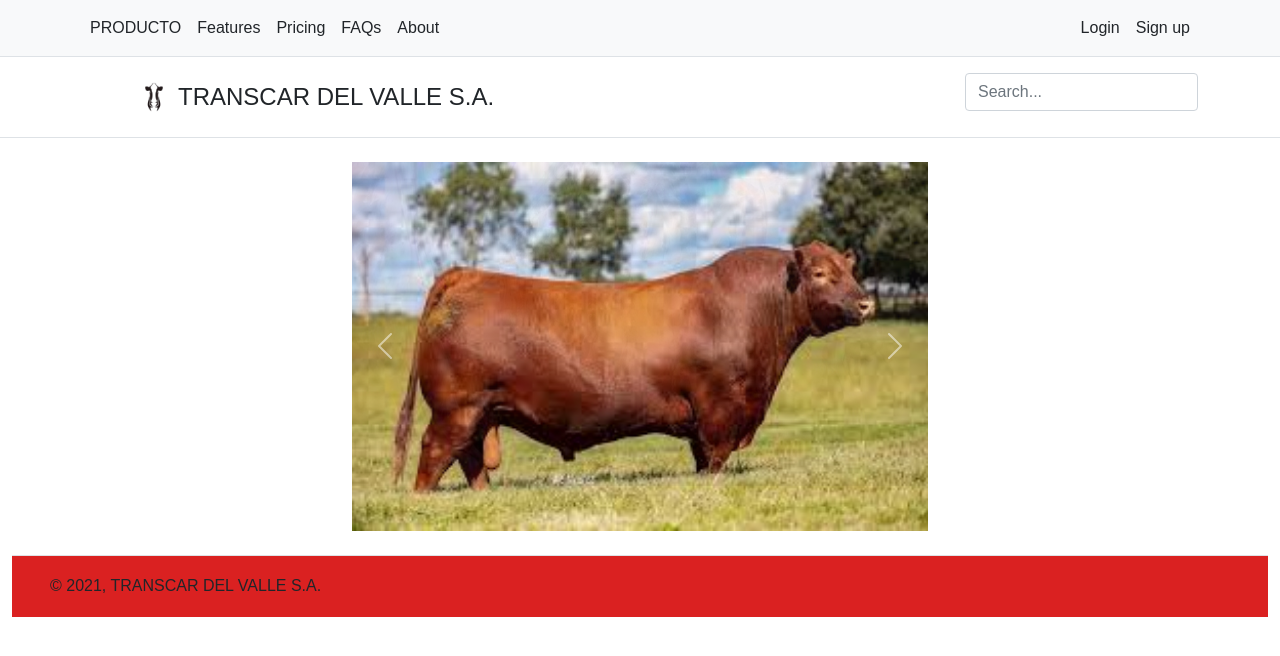
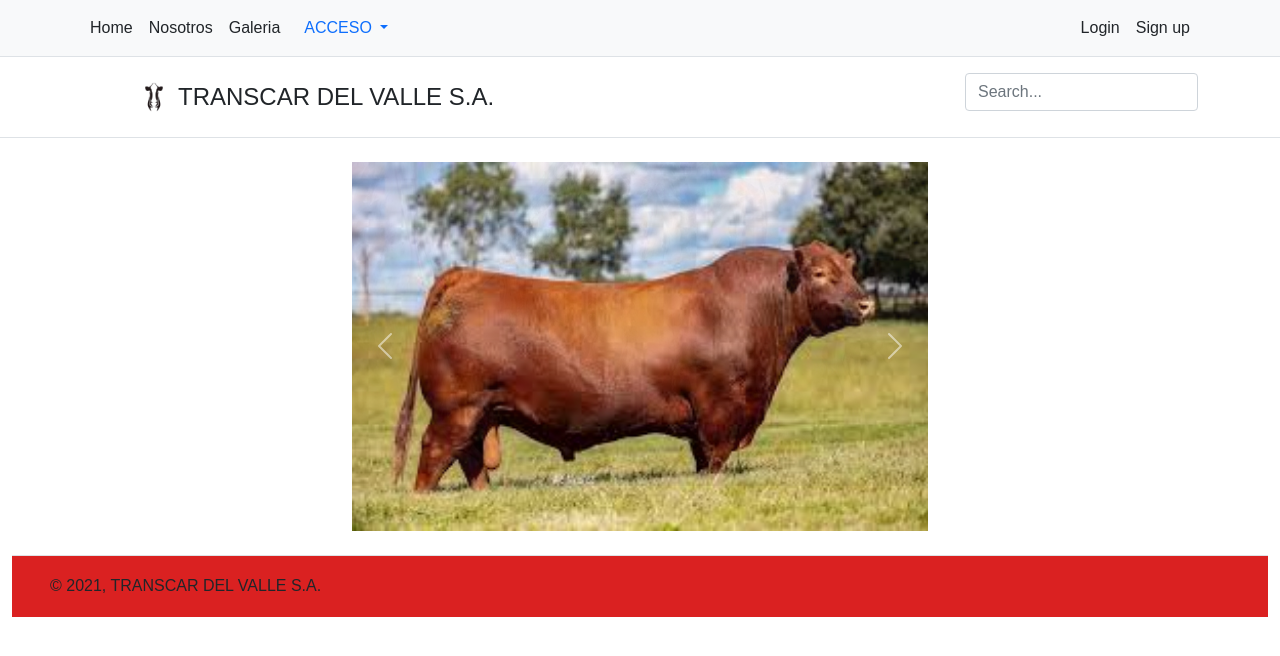
Before and after one commit to Psanma98/Transcar_SA, a website: page index.html in a window 1280 px wide. Drawn offline with nearby package versions, Linux system fonts and the light colour scheme.

Commit message:
nuevo-header

```diff
--- a/index.html
+++ b/index.html
@@ -16,12 +16,23 @@
     <nav class="py-2 bg-light border-bottom">
         <div class="container d-flex flex-wrap">
             <ul class="nav me-auto">
-                <li class="nav-item"><a href="#" class="nav-link link-dark px-2 active" aria-current="page">PRODUCTO</a>
+                <li class="nav-item"><a href="#" class="nav-link link-dark px-2 active" aria-current="page">Home</a>
                 </li>
-                <li class="nav-item"><a href="#" class="nav-link link-dark px-2">Features</a></li>
-                <li class="nav-item"><a href="#" class="nav-link link-dark px-2">Pricing</a></li>
-                <li class="nav-item"><a href="#" class="nav-link link-dark px-2">FAQs</a></li>
-                <li class="nav-item"><a href="#" class="nav-link link-dark px-2">About</a></li>
+                <li class="nav-item"><a href="#" class="nav-link link-dark px-2">Nosotros</a></li>
+                <li class="nav-item"><a href="#" class="nav-link link-dark px-2">Galeria</a></li>
+                <li class="nav-item dropdown">
+                    <a class="nav-link dropdown-toggle" href="#" id="navbarDropdownMenuLink" role="button"
+                        data-bs-toggle="dropdown" aria-expanded="false">
+                        ACCESO
+                    </a>
+                    <ul class="dropdown-menu" aria-labelledby="navbarDropdownMenuLink">
+                        <li><a class="dropdown-item" href="./secciones/productos.html">Clientes | Log in</a></li>
+                        <li><a class="dropdown-item" href="./secciones/administracion.html">Administración | Log in</a></li>
+                    </ul>
+                </li>
+
+
+
             </ul>
             <ul class="nav">
                 <li class="nav-item"><a href="#" class="nav-link link-dark px-2">Login</a></li>
```
